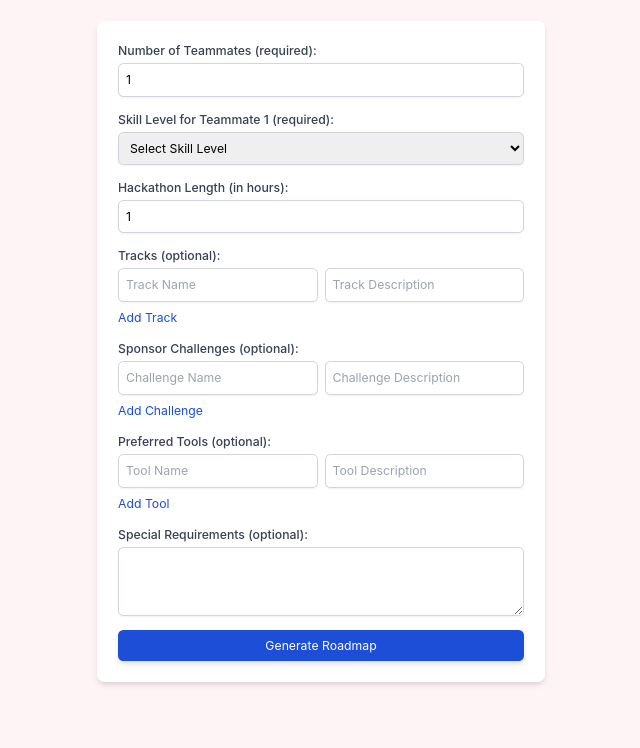
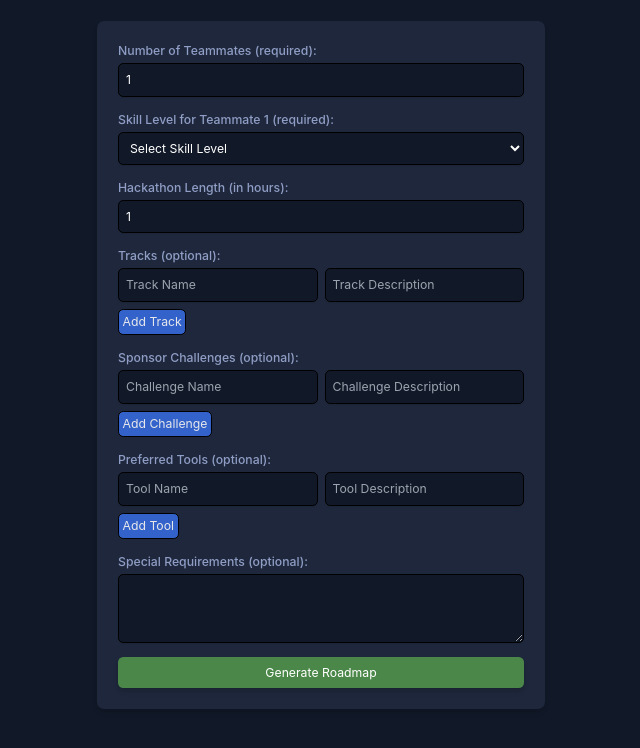
Before and after one commit to JoeyCorbett/hackrmap, a React (Create React App) app: page /form in a window 1280 px wide. Shown: the top 748 px of the page, without its empty margins (319-959 px from the left). Built offline with nearby package versions, Linux system fonts and the light colour scheme; no server answers.

Commit message:
Updated form CSS to match landing page

```diff
--- a/src/app/(routes)/form.jsx
+++ b/src/app/(routes)/form.jsx
@@ -81,11 +81,11 @@ const MyForm = () => {
     };
 
     return (
-      <div className="flex flex-col items-center justify-start bg-gray-100 min-h-screen p-6">
-        <form onSubmit={handleSubmit} className="bg-white p-6 rounded-lg shadow-md max-w-lg w-full">
+      <div className="flex flex-col items-center justify-start bg-gray-900 min-h-screen p-6">
+        <form onSubmit={handleSubmit} className="bg-[#1e273b] p-6 rounded-lg shadow-md max-w-lg w-full">
             {/* Number of Teammates Input */}
             <div className="mb-4">
-                <label htmlFor="numTeammates" className="block text-sm font-medium text-gray-700">
+                <label htmlFor="numTeammates" className="block text-sm font-medium text-[#909ec6]">
                     Number of Teammates (required):
                 </label>
                 <input
@@ -93,7 +93,7 @@ const MyForm = () => {
                     id="numTeammates"
                     value={numTeammates}
                     onChange={(e) => setNumTeammates(Math.max(1, Math.min(8, e.target.value)))}
-                    className="mt-1 p-2 block w-full border border-gray-300 rounded-md shadow-sm focus:ring-blue-500 focus:border-blue-500"
+                    className="mt-1 p-2 block w-full border bg-gray-900 border-black text-white rounded-md shadow-sm focus:ring-blue-500 focus:border-blue-500"
                     required
                     min="1"
                     max="8"
@@ -103,7 +103,7 @@ const MyForm = () => {
             {/* Skill Levels Input */}
             {Array.from({ length: numTeammates }).map((_, index) => (
                 <div className="mb-4" key={index}>
-                    <label htmlFor={`skillLevel-${index}`} className="block text-sm font-medium text-gray-700">
+                    <label htmlFor={`skillLevel-${index}`} className="block text-sm font-medium text-[#909ec6]">
                         Skill Level for Teammate {index + 1} (required):
                     </label>
                     <select
@@ -114,7 +114,7 @@ const MyForm = () => {
                             newSkillLevels[index] = e.target.value;
                             setSkillLevels(newSkillLevels);
                         }}
-                        className="mt-1 p-2 block w-full border border-gray-300 rounded-md shadow-sm focus:ring-blue-500 focus:border-blue-500"
+                        className="mt-1 p-2 block w-full border bg-gray-900 border-black text-white rounded-md shadow-sm focus:ring-blue-500 focus:border-blue-500"
                         required
                     >
                         <option value="">Select Skill Level</option>
@@ -127,7 +127,7 @@ const MyForm = () => {
 
             {/* Hackathon Length Input */}
             <div className="mb-4">
-                <label htmlFor="hackathonLength" className="block text-sm font-medium text-gray-700">
+                <label htmlFor="hackathonLength" className="block text-sm font-medium text-[#909ec6]">
                     Hackathon Length (in hours):
                 </label>
                 <input
@@ -135,7 +135,7 @@ const MyForm = () => {
                     id="hackathonLength"
                     value={hackathonLength}
                     onChange={(e) => setHackathonLength(Math.max(1, e.target.value))}
-                    className="mt-1 p-2 block w-full border border-gray-300 rounded-md shadow-sm focus:ring-blue-500 focus:border-blue-500"
+                    className="mt-1 p-2 block w-full border bg-gray-900 border-black text-white rounded-md shadow-sm focus:ring-blue-500 focus:border-blue-500"
                     required
                     min="1"
                 />
@@ -143,7 +143,7 @@ const MyForm = () => {
 
             {/* Tracks Input */}
             <div className="mb-4">
-                <label className="block text-sm font-medium text-gray-700">Tracks (optional):</label>
+                <label className="block text-sm font-medium text-[#909ec6]">Tracks (optional):</label>
                 {tracks.map((track, index) => (
                     <div key={index} className="flex mb-2">
                         <input
@@ -155,7 +155,7 @@ const MyForm = () => {
                                 newTracks[index].name = e.target.value;
                                 setTracks(newTracks);
                             }}
-                            className="mt-1 p-2 block w-1/2 border border-gray-300 rounded-md shadow-sm focus:ring-blue-500 focus:border-blue-500"
+                            className="mt-1 p-2 block w-full border bg-gray-900 border-black text-white rounded-md shadow-sm focus:ring-blue-500 focus:border-blue-500"
                         />
                         <input
                             type="text"
@@ -166,14 +166,14 @@ const MyForm = () => {
                                 newTracks[index].description = e.target.value;
                                 setTracks(newTracks);
                             }}
-                            className="mt-1 p-2 block w-1/2 border border-gray-300 rounded-md shadow-sm focus:ring-blue-500 focus:border-blue-500 ml-2"
+                            className="mt-1 p-2 block w-full border bg-gray-900 border-black text-white rounded-md shadow-sm focus:ring-blue-500 focus:border-blue-500 ml-2"
                         />
                     </div>
                 ))}
                 <button
                     type="button"
                     onClick={() => setTracks([...tracks, { name: '', description: '' }])}
-                    className="text-blue-600"
+                    className="text-gray-200 border border-black rounded-md p-1 bg-[#3262ca]"
                 >
                     Add Track
                 </button>
@@ -181,7 +181,7 @@ const MyForm = () => {
 
             {/* Sponsor Challenges Input */}
             <div className="mb-4">
-                <label className="block text-sm font-medium text-gray-700">Sponsor Challenges (optional):</label>
+                <label className="block text-sm font-medium text-[#909ec6]">Sponsor Challenges (optional):</label>
                 {sponsorChallenges.map((challenge, index) => (
                     <div key={index} className="flex mb-2">
                         <input
@@ -193,7 +193,7 @@ const MyForm = () => {
                                 newChallenges[index].name = e.target.value;
                                 setSponsorChallenges(newChallenges);
                             }}
-                            className="mt-1 p-2 block w-1/2 border border-gray-300 rounded-md shadow-sm focus:ring-blue-500 focus:border-blue-500"
+                            className="mt-1 p-2 block w-full border bg-gray-900 border-black text-white rounded-md shadow-sm focus:ring-blue-500 focus:border-blue-500"
                         />
                         <input
                             type="text"
@@ -204,14 +204,14 @@ const MyForm = () => {
                                 newChallenges[index].description = e.target.value;
                                 setSponsorChallenges(newChallenges);
                             }}
-                            className="mt-1 p-2 block w-1/2 border border-gray-300 rounded-md shadow-sm focus:ring-blue-500 focus:border-blue-500 ml-2"
+                            className="mt-1 p-2 block w-full border bg-gray-900 border-black text-white rounded-md shadow-sm focus:ring-blue-500 focus:border-blue-500 ml-2"
                         />
                     </div>
                 ))}
                 <button
                     type="button"
                     onClick={() => setSponsorChallenges([...sponsorChallenges, { name: '', description: '' }])}
-                    className="text-blue-600"
+                    className="text-gray-200 border border-black rounded-md p-1 bg-[#3262ca]"
                 >
                     Add Challenge
                 </button>
@@ -219,7 +219,7 @@ const MyForm = () => {
 
             {/* Preferred Tools Input */}
             <div className="mb-4">
-                <label className="block text-sm font-medium text-gray-700">Preferred Tools (optional):</label>
+                <label className="block text-sm font-medium text-[#909ec6]">Preferred Tools (optional):</label>
                 {preferredTools.map((tool, index) => (
                     <div key={index} className="flex mb-2">
                         <input
@@ -231,7 +231,7 @@ const MyForm = () => {
                                 newTools[index].name = e.target.value;
                                 setPreferredTools(newTools);
                             }}
-                            className="mt-1 p-2 block w-1/2 border border-gray-300 rounded-md shadow-sm focus:ring-blue-500 focus:border-blue-500"
+                            className="mt-1 p-2 block w-full border bg-gray-900 border-black text-white rounded-md shadow-sm focus:ring-blue-500 focus:border-blue-500"
                         />
                         <input
                             type="text"
@@ -242,14 +242,14 @@ const MyForm = () => {
                                 newTools[index].description = e.target.value;
                                 setPreferredTools(newTools);
                             }}
-                            className="mt-1 p-2 block w-1/2 border border-gray-300 rounded-md shadow-sm focus:ring-blue-500 focus:border-blue-500 ml-2"
+                            className="mt-1 p-2 block w-full border bg-gray-900 border-black text-white rounded-md shadow-sm focus:ring-blue-500 focus:border-blue-500 ml-2"
                         />
                     </div>
                 ))}
                 <button
                     type="button"
                     onClick={() => setPreferredTools([...preferredTools, { name: '', description: '' }])}
-                    className="text-blue-600"
+                    className="text-gray-200 border border-black rounded-md p-1 bg-[#3262ca]"
                 >
                     Add Tool
                 </button>
@@ -257,7 +257,7 @@ const MyForm = () => {
 
             {/* Special Requirements Input */}
             <div className="mb-4">
-                <label htmlFor="specialRequirements" className="block text-sm font-medium text-gray-700">
+                <label htmlFor="specialRequirements" className="block text-sm font-medium text-[#909ec6]">
                     Special Requirements (optional):
                 </label>
                 <textarea
@@ -265,7 +265,7 @@ const MyForm = () => {
                     value={specialRequirements}
                     onChange={(e) => setSpecialRequirements(e.target.value)}
                     rows="3"
-                    className="mt-1 p-2 block w-full border border-gray-300 rounded-md shadow-sm focus:ring-blue-500 focus:border-blue-500"
+                    className="mt-1 p-2 block w-full border bg-gray-900 border-black text-white rounded-md shadow-sm focus:ring-blue-500 focus:border-blue-500"
                 />
             </div>
 
@@ -279,7 +279,7 @@ const MyForm = () => {
             {/* Submit Button */}
             <button
                 type="submit"
-                className={`w-full bg-blue-600 text-white p-2 rounded-md shadow-md ${loading ? 'opacity-50 cursor-not-allowed' : ''}`}
+                className={`w-full bg-[#4b8748] text-white p-2 rounded-md shadow-md ${loading ? 'opacity-50 cursor-not-allowed' : ''}`}
                 disabled={loading}
             >
                 {loading ? 'Generating...' : 'Generate Roadmap'}
```
